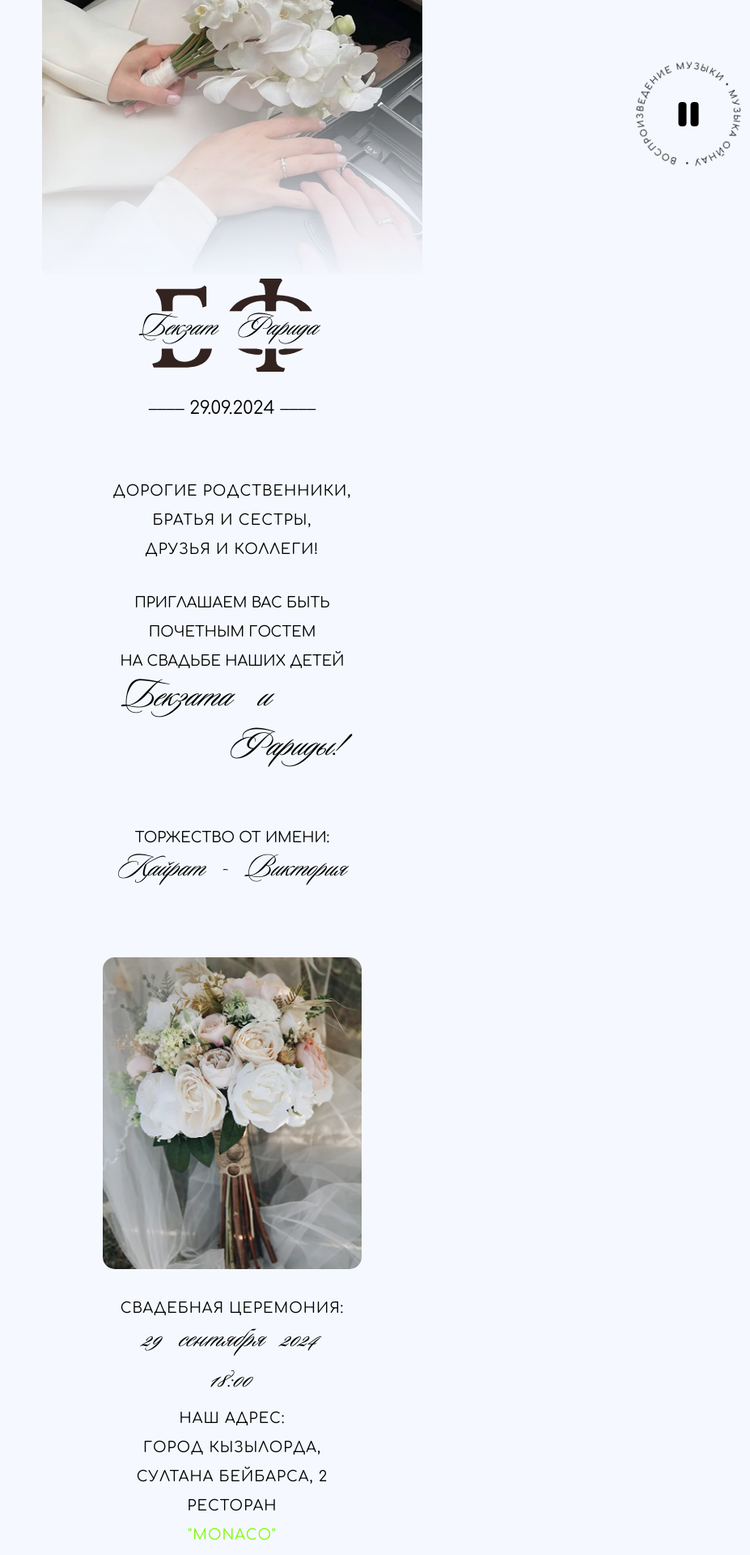
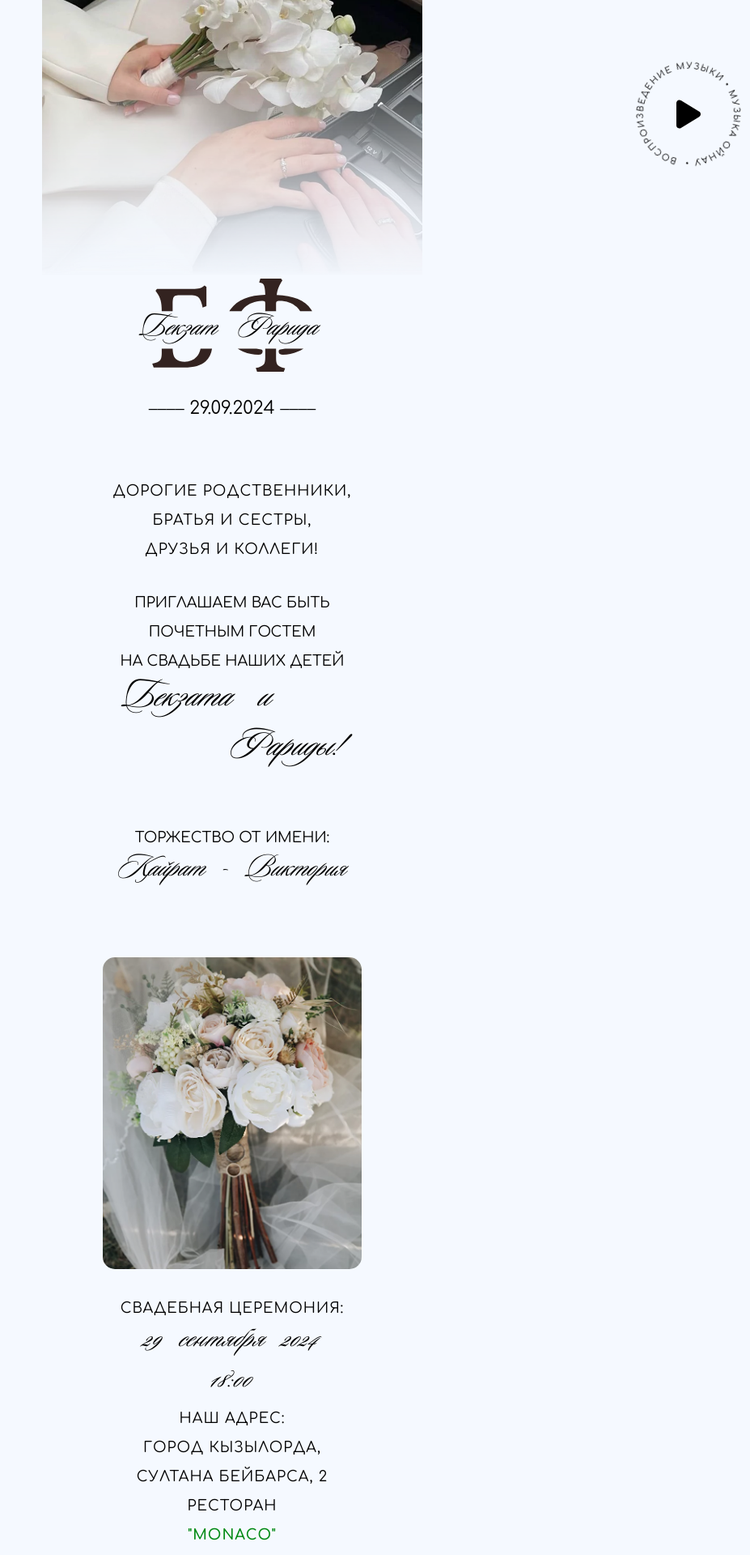
Before and after one commit to azzarett/bekzat, a React (Vite) app: page /ru in a window 1280 px wide. Shown: the part 240-2160 px from the top of the page at 81% size, without its empty margins (353-1280 px from the left). Built offline with nearby package versions, Linux system fonts and the light colour scheme.

Commit message:
chore: Update text color and font weight in AboutKz and AboutRu components

```diff
--- a/src/components/AboutKz/about.module.css
+++ b/src/components/AboutKz/about.module.css
@@ -29,8 +29,9 @@
 
 .text1 {
   font-size: 18px;
+  font-weight: 600;
   margin: 8px;
-  color: lawngreen;
+  color: rgb(2, 138, 20);
 }
 
 .text2 {
--- a/src/components/AboutRu/about.module.css
+++ b/src/components/AboutRu/about.module.css
@@ -29,8 +29,9 @@
 
 .text1 {
   font-size: 18px;
+  font-weight: 600;
   margin: 8px;
-  color: lawngreen;
+  color: rgb(2, 138, 20);
 }
 
 .text2 {
--- a/src/components/Header/Header.tsx
+++ b/src/components/Header/Header.tsx
@@ -7,7 +7,7 @@ import { FontAwesomeIcon } from "@fortawesome/react-fontawesome";
 import { faPlay, faPause } from "@fortawesome/free-solid-svg-icons";
 
 export const Header = () => {
-  const [isPlaying, setIsPlaying] = useState(true);
+  const [isPlaying, setIsPlaying] = useState(false);
   const audioRef = useRef<HTMLAudioElement>(null);
 
   useEffect(() => {
@@ -16,12 +16,12 @@ export const Header = () => {
 
   const togglePlayPause = () => {
     if (audioRef.current) {
-      if (!isPlaying) {
+      if (isPlaying) {
         audioRef.current.pause();
       } else {
         audioRef.current.play().catch(() => {});
       }
-      setIsPlaying(isPlaying);
+      setIsPlaying(!isPlaying);
     }
   };
 
```
